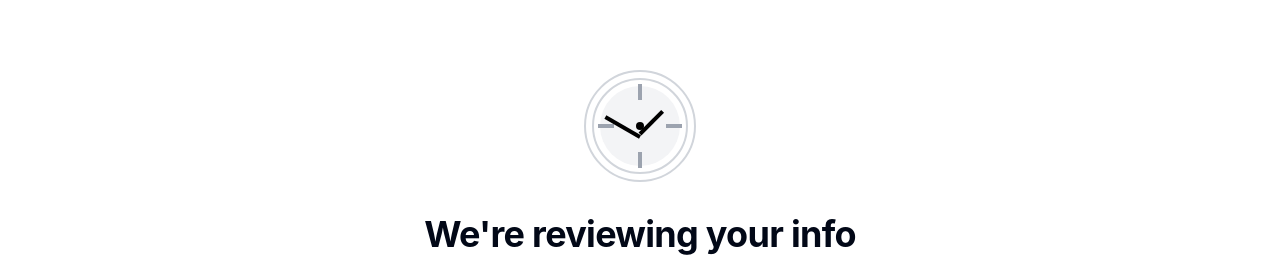
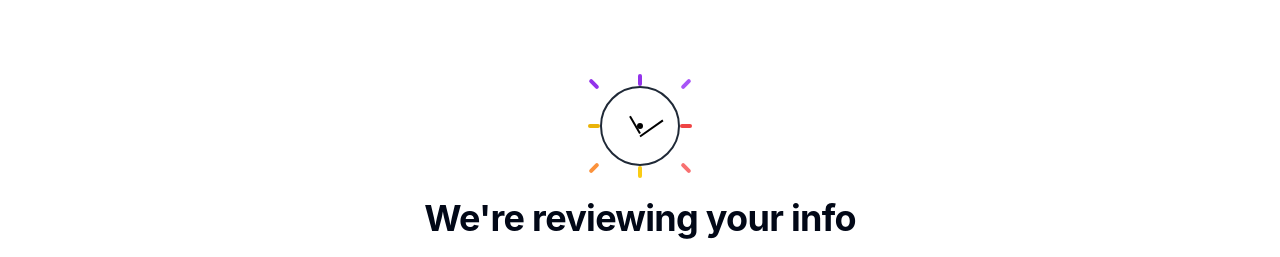
Before and after one commit to SaloniTae/insta-device-identify, a React (Vite) app: page / in a window 1280 px wide. Shown: the part 214-471 px from the top of the page. Built offline with nearby package versions, Linux system fonts and the light colour scheme.

Commit message:
Refactor: Improve clock hand animation
Adjust clock hands to move in a circular motion and decrease clock size.

```diff
--- a/src/components/ReviewClock.tsx
+++ b/src/components/ReviewClock.tsx
@@ -3,28 +3,43 @@ import React from 'react';
 
 const ReviewClock = () => {
   return (
-    <div className="relative flex items-center justify-center w-28 h-28 mx-auto mb-8">
-      {/* Clock outer circle */}
-      <div className="absolute w-28 h-28 rounded-full border-2 border-gray-300"></div>
-
-      {/* Clock inner circle */}
-      <div className="absolute w-24 h-24 rounded-full border-2 border-gray-300"></div>
-
-      {/* Clock face */}
-      <div className="absolute w-20 h-20 rounded-full bg-gray-100"></div>
+    <div className="relative flex items-center justify-center w-20 h-20 mx-auto mb-8">
+      {/* Clock circle */}
+      <div className="absolute w-20 h-20 rounded-full border-2 border-gray-800"></div>
 
       {/* Clock center dot */}
-      <div className="absolute w-2 h-2 bg-black rounded-full z-10"></div>
-
-      {/* Hour markers */}
-      <div className="absolute w-1 h-4 bg-gray-400 transform -translate-y-[34px]"></div>
-      <div className="absolute w-1 h-4 bg-gray-400 transform translate-y-[34px]"></div>
-      <div className="absolute w-4 h-1 bg-gray-400 transform -translate-x-[34px]"></div>
-      <div className="absolute w-4 h-1 bg-gray-400 transform translate-x-[34px]"></div>
+      <div className="absolute w-1.5 h-1.5 bg-black rounded-full z-10"></div>
 
       {/* Clock hands */}
-      <div className="absolute h-8 w-1 bg-black origin-bottom transform -translate-y-[8px] rotate-45"></div>
-      <div className="absolute h-10 w-1 bg-black origin-bottom transform -translate-y-[9px] -rotate-[60deg]"></div>
+      <div className="absolute h-7 w-0.5 bg-black origin-bottom transform -translate-y-[3.5px] rotate-[55deg]"></div>
+      <div className="absolute h-5 w-0.5 bg-black origin-bottom transform -translate-y-[2.5px] -rotate-[30deg]"></div>
+
+      {/* Decorative rays */}
+      <div className="absolute w-full h-full">
+        {/* Top ray */}
+        <div className="absolute top-[-12px] left-1/2 transform -translate-x-1/2 w-1 h-3 bg-purple-600 rounded-full"></div>
+
+        {/* Top right rays */}
+        <div className="absolute top-[-8px] right-[-8px] transform rotate-45 w-1 h-3 bg-purple-500 rounded-full"></div>
+
+        {/* Right ray */}
+        <div className="absolute top-1/2 right-[-12px] transform -translate-y-1/2 w-3 h-1 bg-red-500 rounded-full"></div>
+
+        {/* Bottom right rays */}
+        <div className="absolute bottom-[-8px] right-[-8px] transform rotate-[135deg] w-1 h-3 bg-red-400 rounded-full"></div>
+
+        {/* Bottom ray */}
+        <div className="absolute bottom-[-12px] left-1/2 transform -translate-x-1/2 w-1 h-3 bg-yellow-400 rounded-full"></div>
+
+        {/* Bottom left rays */}
+        <div className="absolute bottom-[-8px] left-[-8px] transform rotate-[-135deg] w-1 h-3 bg-orange-400 rounded-full"></div>
+
+        {/* Left ray */}
+        <div className="absolute top-1/2 left-[-12px] transform -translate-y-1/2 w-3 h-1 bg-yellow-500 rounded-full"></div>
+
+        {/* Top left rays */}
+        <div className="absolute top-[-8px] left-[-8px] transform rotate-[-45deg] w-1 h-3 bg-purple-600 rounded-full"></div>
+      </div>
     </div>
   );
 };
```
